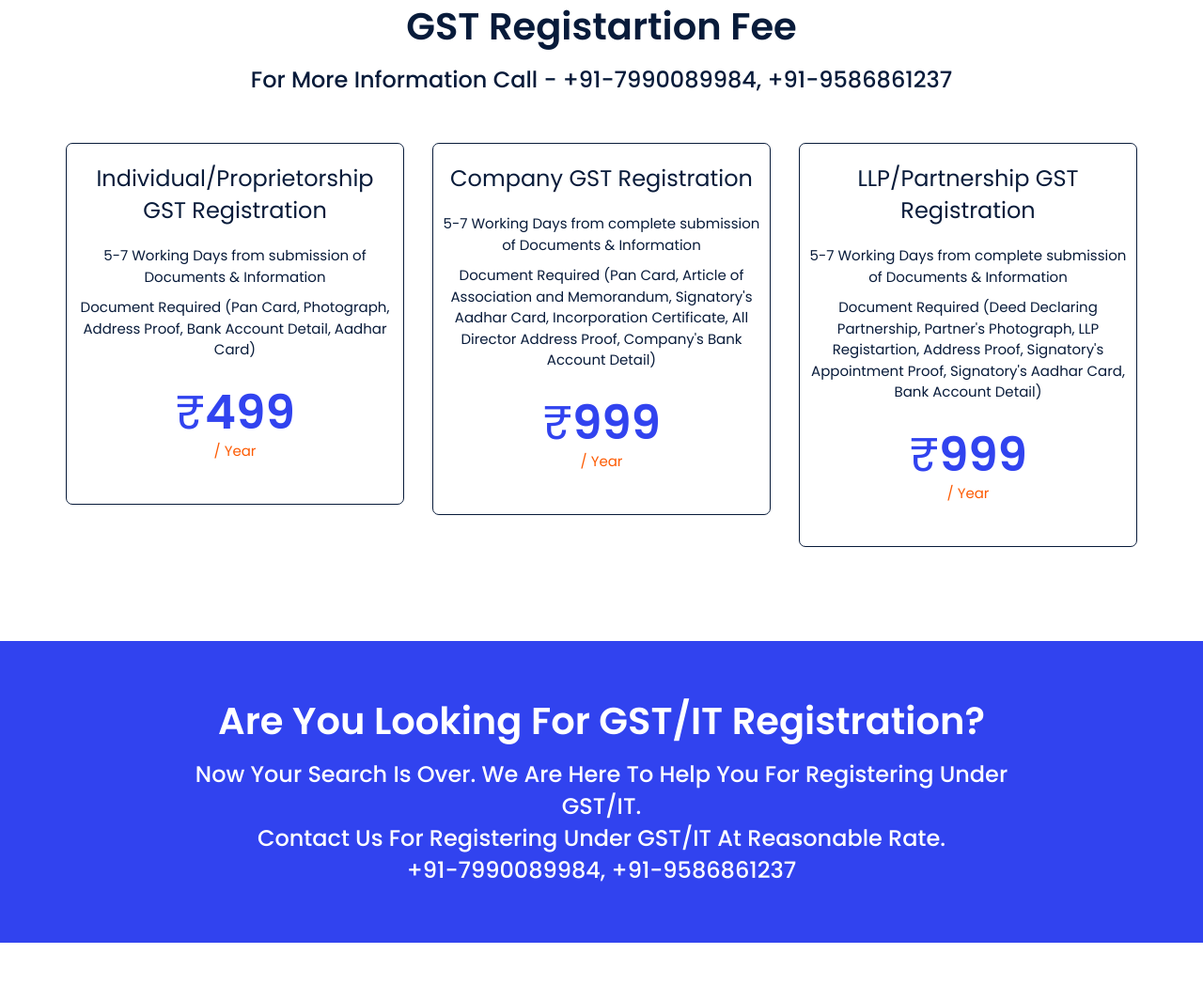
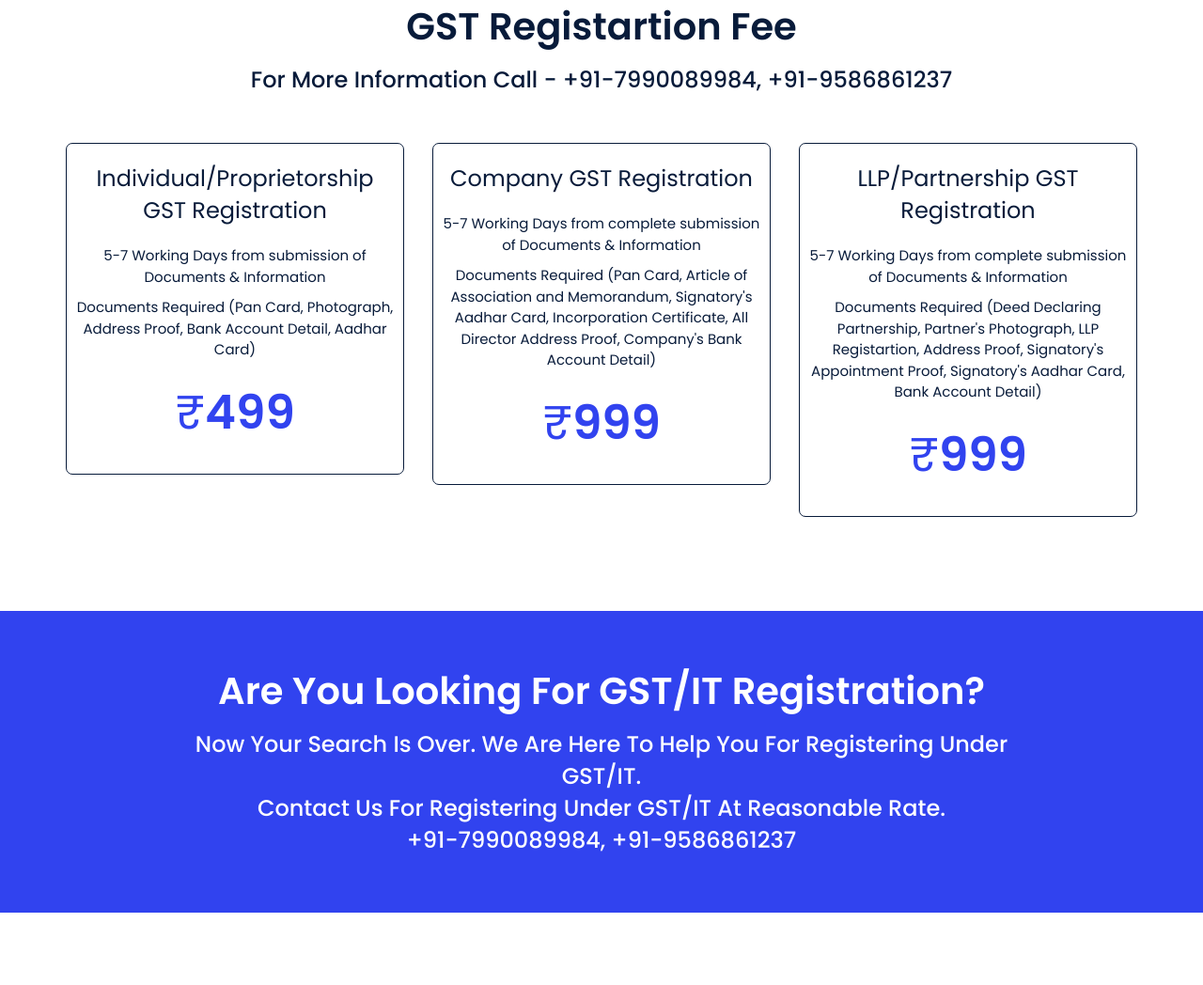
Before and after one commit to webersinfotech/RapidTax, a website: page index.html in a window 1280 px wide. Shown: the part 1551-2599 px from the top of the page at 94% size. Drawn offline with Linux system fonts and the light colour scheme.

Commit message:
Resolve grammer mistake

```diff
--- a/index.html
+++ b/index.html
@@ -273,14 +273,13 @@
           <div class="price-list">
             <ul class="list-unstyled">
               <li>5-7 Working Days from submission of Documents & Information</li>
-              <li>Document Required (Pan Card, Photograph, Address Proof, Bank Account Detail, Aadhar Card)</li>
+              <li>Documents Required (Pan Card, Photograph, Address Proof, Bank Account Detail, Aadhar Card)</li>
             </ul>
           </div>
           <div class="price-value">
             <h2>
               <span class="price-dollar">&#8377;</span>499
             </h2>
-            <span>/ Year</span>
           </div>
         </div>
       </div>
@@ -292,14 +291,13 @@
           <div class="price-list">
             <ul class="list-unstyled">
               <li>5-7 Working Days from complete submission of Documents & Information</li>
-              <li>Document Required (Pan Card, Article of Association and Memorandum, Signatory's Aadhar Card, Incorporation Certificate, All Director Address Proof, Company's Bank Account Detail)</li>
+              <li>Documents Required (Pan Card, Article of Association and Memorandum, Signatory's Aadhar Card, Incorporation Certificate, All Director Address Proof, Company's Bank Account Detail)</li>
             </ul>
           </div>
           <div class="price-value">
             <h2>
               <span class="price-dollar">&#8377;</span>999
             </h2>
-            <span>/ Year</span>
           </div>
         </div>
       </div>
@@ -311,14 +309,13 @@
           <div class="price-list">
             <ul class="list-unstyled">
               <li>5-7 Working Days from complete submission of Documents & Information</li>
-              <li>Document Required (Deed Declaring Partnership, Partner's Photograph, LLP Registartion, Address Proof, Signatory's Appointment Proof, Signatory's Aadhar Card, Bank Account Detail)</li>
+              <li>Documents Required (Deed Declaring Partnership, Partner's Photograph, LLP Registartion, Address Proof, Signatory's Appointment Proof, Signatory's Aadhar Card, Bank Account Detail)</li>
             </ul>
           </div>
           <div class="price-value">
             <h2>
               <span class="price-dollar">&#8377;</span>999
             </h2>
-            <span>/ Year</span>
           </div>
         </div>
       </div>
```
